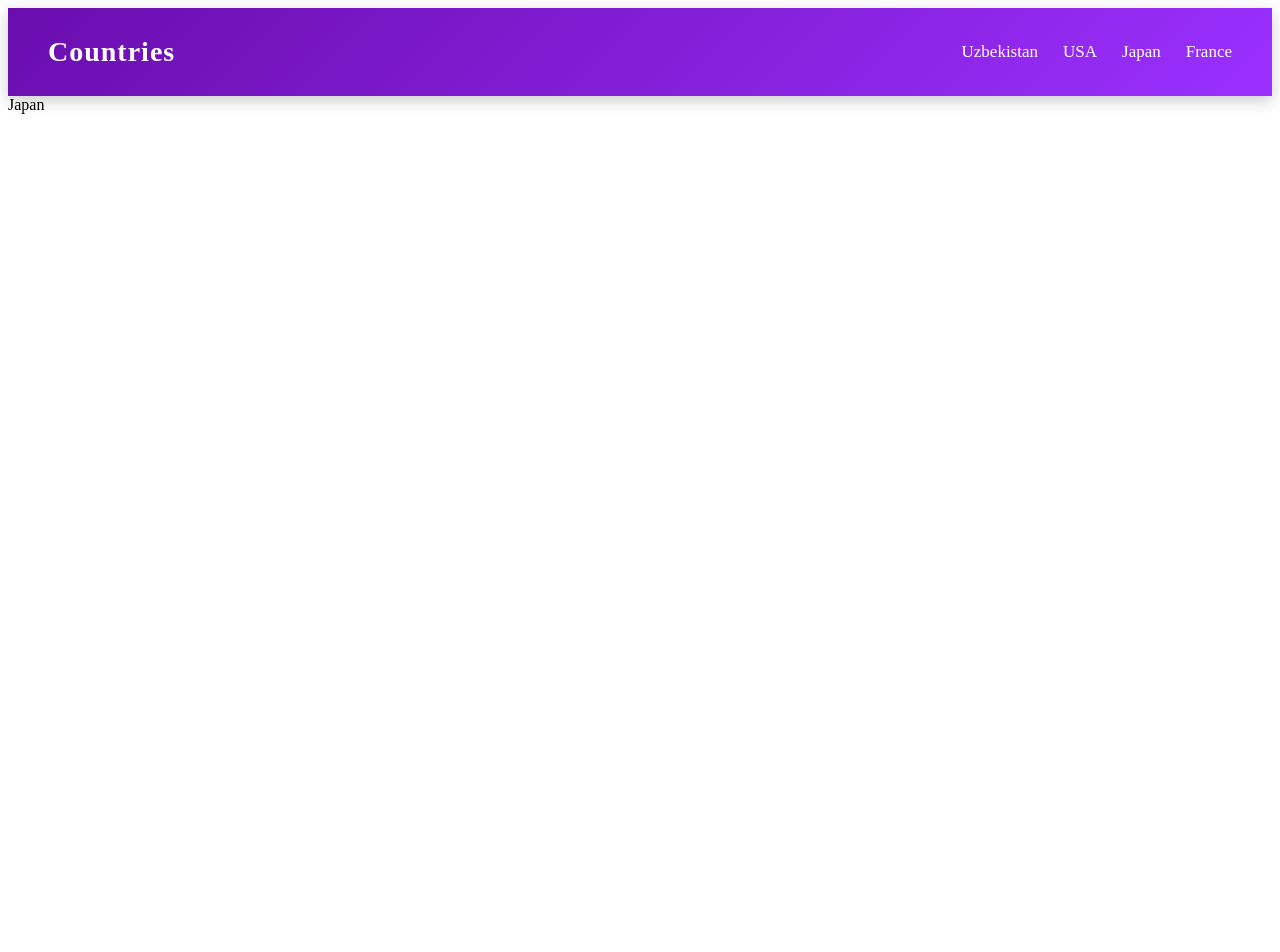
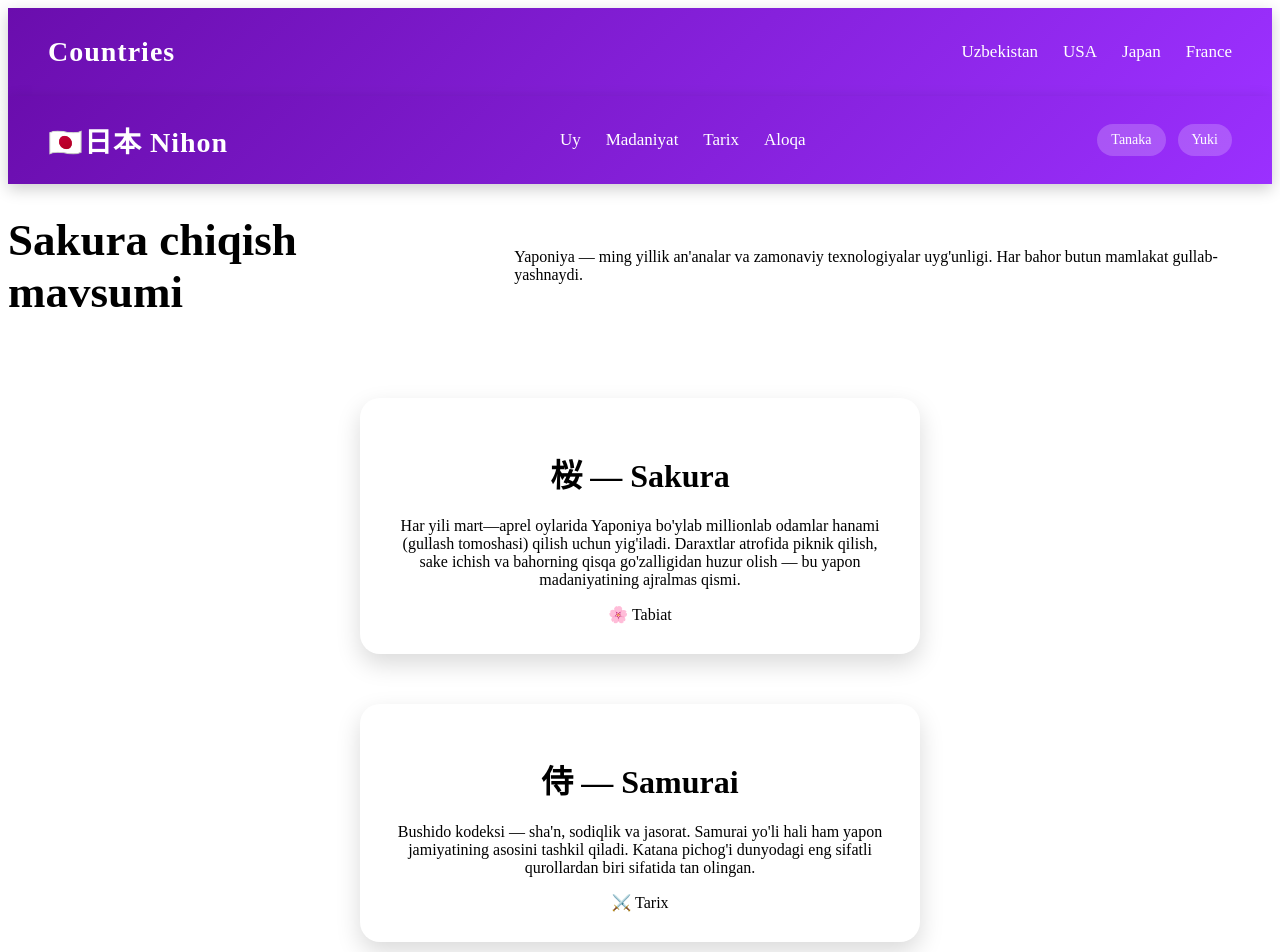
Before and after one commit to soliha2000ju-crypto/Country-, a React (Vite) app: page /japan in a window 1280 px wide. Shown: the top 952 px of the page. Before the commit the page ends 800 px from the top, so only its background shows below. Built offline with nearby package versions, Linux system fonts and the light colour scheme.

Commit message:
Update Japan.jsx

```diff
--- a/src/pages/Japan.jsx
+++ b/src/pages/Japan.jsx
@@ -1,9 +1,64 @@
-import React from 'react'
+const Japan = () => (
+  <div
+    className="theme-wrap"
+    style={{
+      '--card-bg-from': '#ffffff',
+      '--card-bg-to': '#fce4ec',
+      '--card-border': '#BC002D',
+      '--heading-color': '#880E4F',
+      '--text-color': '#3a2a2a',
+      '--tag-bg': 'rgba(188,0,45,0.08)',
+      '--tag-text': '#BC002D',
+      '--nav-bg-from': '#BC002D',
+      '--nav-bg-to': '#e53935',
+      '--nav-link-hover': '#FFD700',
+      '--nav-team-hover-text': '#BC002D',
+      '--nav-shadow': 'rgba(188,0,45,0.35)',
+      '--hero-bg': 'linear-gradient(160deg, #BC002D 0%, #880E4F 50%, #4a0020 100%)',
+      '--hero-accent': '#FFD700',
+      '--accent': '#BC002D',
+    }}
+  >
+    <nav className="navbar">
+      <div className="logo">
+        <span className="logo__flag">🇯🇵</span>
+        日本 Nihon
+      </div>
+      <ul className="nav-links">
+        <li><a href="#">Uy</a></li>
+        <li><a href="#">Madaniyat</a></li>
+        <li><a href="#">Tarix</a></li>
+        <li><a href="#">Aloqa</a></li>
+      </ul>
+      <div className="team">
+        <span>Tanaka</span>
+        <span>Yuki</span>
+      </div>
+    </nav>
 
-const Japan = () => {
-  return (
-    <div>Japan</div>
-  )
-}
+    <div className="hero">
+      <h1>Sakura <span>chiqish</span> mavsumi</h1>
+      <p>Yaponiya — ming yillik an'analar va zamonaviy texnologiyalar uyg'unligi. Har bahor butun mamlakat gullab-yashnaydi.</p>
+    </div>
+
+    <div className="card">
+      <h1>桜 — Sakura</h1>
+      <p>Har yili mart—aprel oylarida Yaponiya bo'ylab millionlab odamlar hanami (gullash tomoshasi) qilish uchun yig'iladi. Daraxtlar atrofida piknik qilish, sake ichish va bahorning qisqa go'zalligidan huzur olish — bu yapon madaniyatining ajralmas qismi.</p>
+      <span className="card__tag">🌸 Tabiat</span>
+    </div>
+
+    <div className="card">
+      <h1>侍 — Samurai</h1>
+      <p>Bushido kodeksi — sha'n, sodiqlik va jasorat. Samurai yo'li hali ham yapon jamiyatining asosini tashkil qiladi. Katana pichog'i dunyodagi eng sifatli qurollardan biri sifatida tan olingan.</p>
+      <span className="card__tag">⚔️ Tarix</span>
+    </div>
+
+    <div className="card">
+      <h1>富士山 — Fuji-san</h1>
+      <p>3 776 metr balandlikdagi bu vulkan Yaponiyaning eng baland cho'qqisi hisoblanadi. Har yili 300 mingdan ortiq sayyoh cho'qqiga chiqishga urinadi. Bu yer — yaponlarning muqaddas joyi.</p>
+      <span className="card__tag">🗻 Geografiya</span>
+    </div>
+  </div>
+)
 
 export default Japan
```
